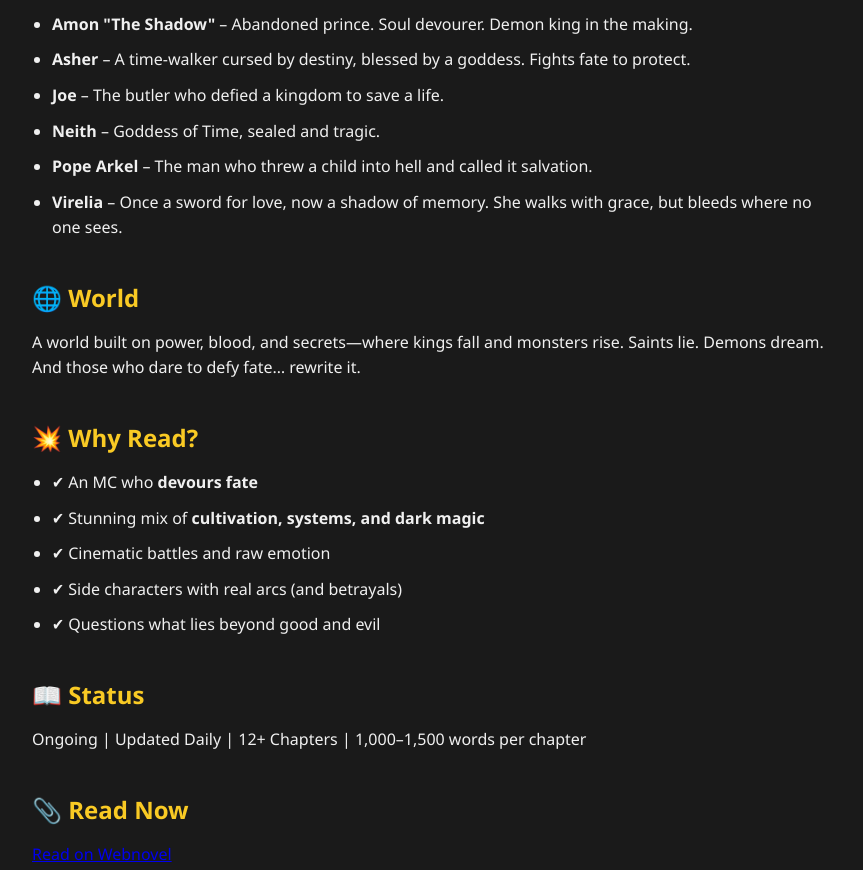
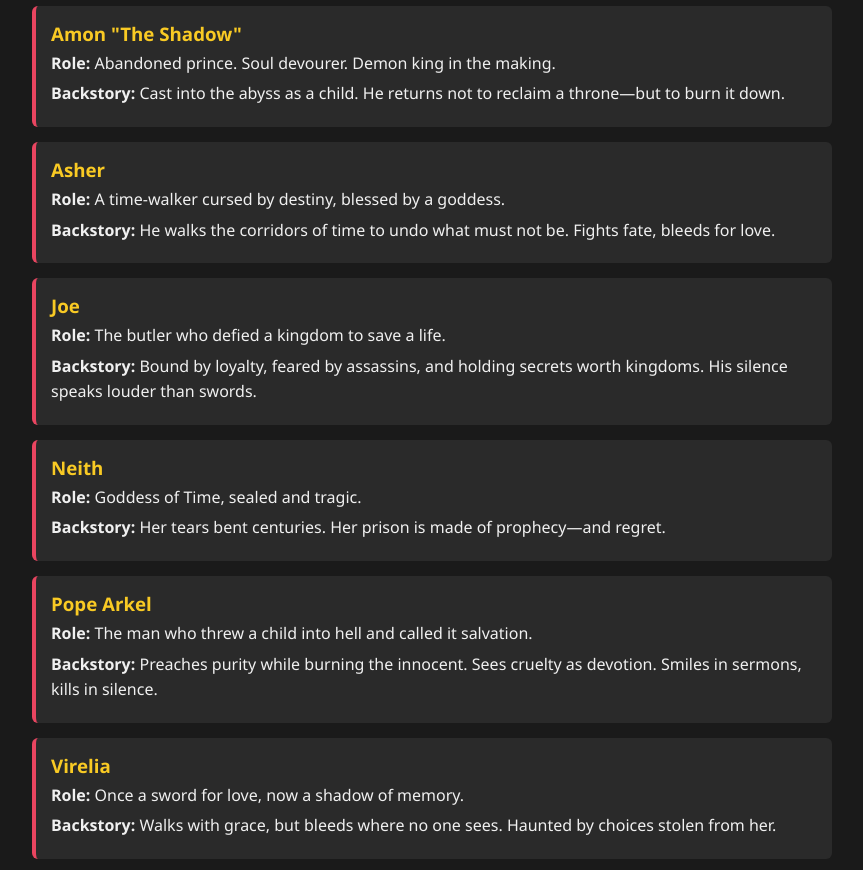
Before and after one commit to Manani11/Crown-of-devourer, a plain HTML site: page index.html in a window 1280 px wide. Shown: the part 1800-2670 px from the top of the page, without its empty margins (208-1071 px from the left). Drawn offline with Linux system fonts and the light colour scheme.

Commit message:
Update 2  index.html

```diff
--- a/index.html
+++ b/index.html
@@ -42,6 +42,20 @@
       border-left: 4px solid #e94560;
       font-style: italic;
     }
+    .character {
+      background-color: #2a2a2a;
+      padding: 15px;
+      margin-bottom: 15px;
+      border-left: 4px solid #e94560;
+      border-radius: 6px;
+    }
+    .character h3 {
+      margin: 0;
+      color: #f9ca24;
+    }
+    .character p {
+      margin: 5px 0;
+    }
     footer {
       text-align: center;
       padding: 20px;
@@ -55,20 +69,18 @@
 <body>
   <header>
     <h1>Crown of the Devourer</h1>
-    <p><em>By Drunky</em></p>
+    <p><em>By Manani</em></p>
   </header>
 
-<div style="text-align: center; margin-top: 20px;">
-  <img src="1752240483391.jpeg" alt="Crown of the Devourer Cover" style="max-width: 100%; height: auto; border: 2px solid #444; border-radius: 8px;">
-</div>
-
+  <div style="text-align: center; margin-top: 20px;">
+    <img src="1752240483391.jpeg" alt="Crown of the Devourer Cover" style="max-width: 100%; height: auto; border: 2px solid #444; border-radius: 8px;">
+  </div>
 
   <section>
     <h2>🔥 Synopsis</h2>
     <p><strong>Born a mistake. Cast into hell. Raised by demons. Now... he returns to devour the world that cast him out.</strong></p>
     <p>Amon was thrown away at birth, branded as a failure by the royal bloodline. Raised in the abyss, where gods fear to look, he clawed his way through death and betrayal. Twenty years later, the child they abandoned returns—not as a man, but as the <strong>Devourer of Kings</strong>, heir to a power older than time itself.</p>
-    <div class="quote">"You think I care for trust? Trust is just another tool. And I sharpen my tools well."
-</div>
+    <div class="quote">"You think I care for trust? Trust is just another tool. And I sharpen my tools well."</div>
   </section>
 
   <section>
@@ -86,14 +98,42 @@
     </ul>
 
     <h2>🎭 Main Characters</h2>
-    <ul>
-      <li><strong>Amon "The Shadow"</strong> – Abandoned prince. Soul devourer. Demon king in the making.</li>
-      <li><strong>Asher</strong> – A time-walker cursed by destiny, blessed by a goddess. Fights fate to protect.</li>
-      <li><strong>Joe</strong> – The butler who defied a kingdom to save a life.</li>
-      <li><strong>Neith</strong> – Goddess of Time, sealed and tragic.</li>
-      <li><strong>Pope Arkel</strong> – The man who threw a child into hell and called it salvation.</li>
-      <li><strong>Virelia</strong> – Once a sword for love, now a shadow of memory. She walks with grace, but bleeds where no one sees.</li>
-    </ul>
+
+    <div class="character">
+      <h3>Amon "The Shadow"</h3>
+      <p><strong>Role:</strong> Abandoned prince. Soul devourer. Demon king in the making.</p>
+      <p><strong>Backstory:</strong> Cast into the abyss as a child. He returns not to reclaim a throne—but to burn it down.</p>
+    </div>
+
+    <div class="character">
+      <h3>Asher</h3>
+      <p><strong>Role:</strong> A time-walker cursed by destiny, blessed by a goddess.</p>
+      <p><strong>Backstory:</strong> He walks the corridors of time to undo what must not be. Fights fate, bleeds for love.</p>
+    </div>
+
+    <div class="character">
+      <h3>Joe</h3>
+      <p><strong>Role:</strong> The butler who defied a kingdom to save a life.</p>
+      <p><strong>Backstory:</strong> Bound by loyalty, feared by assassins, and holding secrets worth kingdoms. His silence speaks louder than swords.</p>
+    </div>
+
+    <div class="character">
+      <h3>Neith</h3>
+      <p><strong>Role:</strong> Goddess of Time, sealed and tragic.</p>
+      <p><strong>Backstory:</strong> Her tears bent centuries. Her prison is made of prophecy—and regret.</p>
+    </div>
+
+    <div class="character">
+      <h3>Pope Arkel</h3>
+      <p><strong>Role:</strong> The man who threw a child into hell and called it salvation.</p>
+      <p><strong>Backstory:</strong> Preaches purity while burning the innocent. Sees cruelty as devotion. Smiles in sermons, kills in silence.</p>
+    </div>
+
+    <div class="character">
+      <h3>Virelia</h3>
+      <p><strong>Role:</strong> Once a sword for love, now a shadow of memory.</p>
+      <p><strong>Backstory:</strong> Walks with grace, but bleeds where no one sees. Haunted by choices stolen from her.</p>
+    </div>
   </section>
 
   <section>
@@ -119,8 +159,7 @@
 
   <section>
     <h2>📎 Read Now</h2>
-    <p><a href="#" style="color:#f9ca24;"><a href="https://www.webnovel.com/book/crown-of-the-devourer_33216060408180005" target="_blank">Read on Webnovel</a>
-
+    <p><a href="https://www.webnovel.com/book/crown-of-the-devourer_33216060408180005" target="_blank" style="color:#f9ca24;">Read on Webnovel</a></p>
   </section>
 
   <footer>
```
